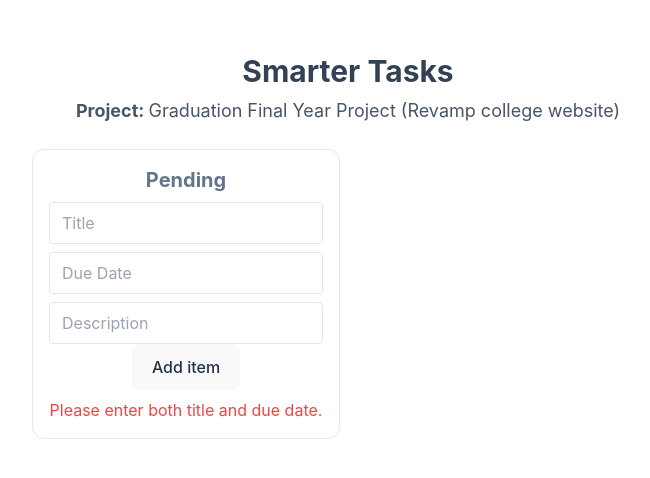
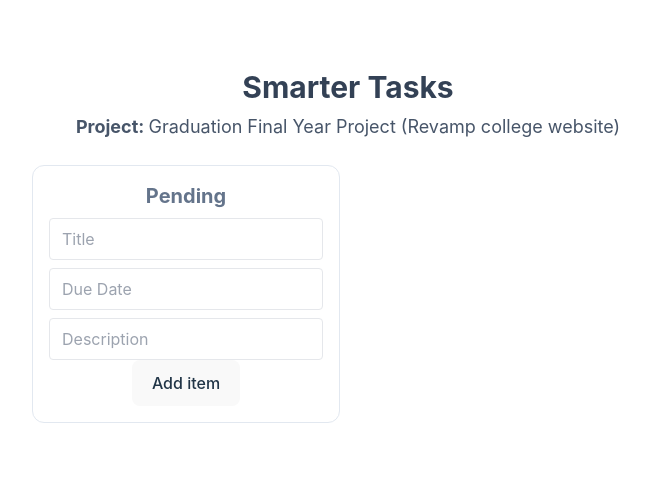
Before and after one commit to chandrakanthsagar/Wd301, a React (Vite) app in the folder smarter-tasks/: page / in a window 1280 px wide. Shown: the part 154-632 px from the top of the page, without its empty margins (292-942 px from the left). Built offline with nearby package versions, Linux system fonts and the light colour scheme.

Commit message:
prettier enabled

```diff
--- a/smarter-tasks/package.json
+++ b/smarter-tasks/package.json
@@ -24,6 +24,7 @@
     "eslint-plugin-react-hooks": "^4.6.0",
     "eslint-plugin-react-refresh": "^0.4.3",
     "postcss": "^8.4.29",
+    "prettier": "^3.0.3",
     "tailwindcss": "^3.3.3",
     "typescript": "^5.0.2",
     "vite": "^4.4.5"
--- a/smarter-tasks/src/TaskForm.tsx
+++ b/smarter-tasks/src/TaskForm.tsx
@@ -23,7 +23,6 @@ class TaskForm extends React.Component<TaskFormProps, TaskFormState> {
 
   addTask: React.FormEventHandler<HTMLFormElement> = (event) => {
     event.preventDefault();
-    if (this.state.title.trim() !== "" && this.state.dueDate.trim() !== "") {
     const newTask = {
       title: this.state.title,
       dueDate: this.state.dueDate,
@@ -31,7 +30,6 @@ class TaskForm extends React.Component<TaskFormProps, TaskFormState> {
     };
     this.props.addTask(newTask);
     this.setState({ title: "", dueDate: "", description: "" });
-    }
   };
 
   handleInputChange: React.ChangeEventHandler<HTMLInputElement> = (event) => {
@@ -40,12 +38,10 @@ class TaskForm extends React.Component<TaskFormProps, TaskFormState> {
   };
 
   render() {
-    const { title, dueDate } = this.state;
-    const isAddButtonDisabled = title.trim() === "" || dueDate.trim() === "";
-
     return (
       <form onSubmit={this.addTask}>
         <input
+        required
           type="text"
           id="todoTitle"
           name="title"
@@ -56,6 +52,7 @@ class TaskForm extends React.Component<TaskFormProps, TaskFormState> {
         />
         <br />
         <input
+        required
           type="text"
           id="todoDueDate"
           name="dueDate"
@@ -75,16 +72,7 @@ class TaskForm extends React.Component<TaskFormProps, TaskFormState> {
           placeholder="Description"
         />
         <br />
-        <button
-          type="submit"
-          id="addTaskButton"
-          disabled={isAddButtonDisabled}
-        >
-          Add item
-        </button>
-        {isAddButtonDisabled && (
-          <p className="text-red-500 mt-2">Please enter both title and due date.</p>
-        )}
+        <button type="submit" id="addTaskButton">Add item</button>
       </form>
     );
   }
```
Also changed, not shown: 1 other file (tests, documents, lock files or other folders). Lines whose indentation alone changed are shown as unchanged.
